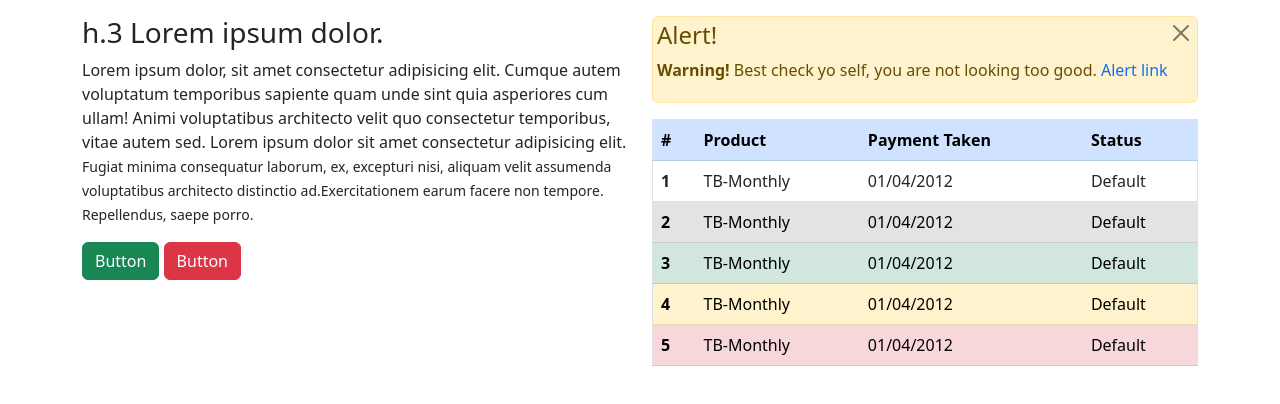
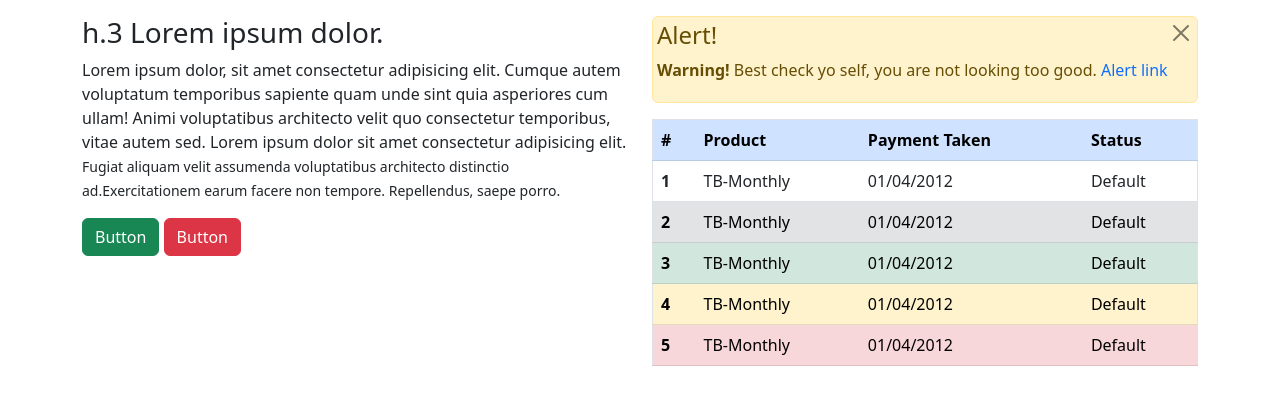
Before and after one commit to VoldemarTamm/challange2, a plain HTML site: page index.html in a window 1280 px wide. Drawn offline with Linux system fonts and the light colour scheme.

Commit message:
Deleted some text

```diff
--- a/index.html
+++ b/index.html
@@ -18,7 +18,7 @@
                     velit quo consectetur temporibus, vitae autem sed. Lorem
                     ipsum dolor sit amet consectetur adipisicing elit.
                     <small>
-                    Fugiat minima consequatur laborum, ex, excepturi nisi, aliquam velit
+                    Fugiat  aliquam velit
                     assumenda voluptatibus architecto distinctio ad.Exercitationem
                     earum facere non tempore. Repellendus, saepe porro.
                     </small>
```
